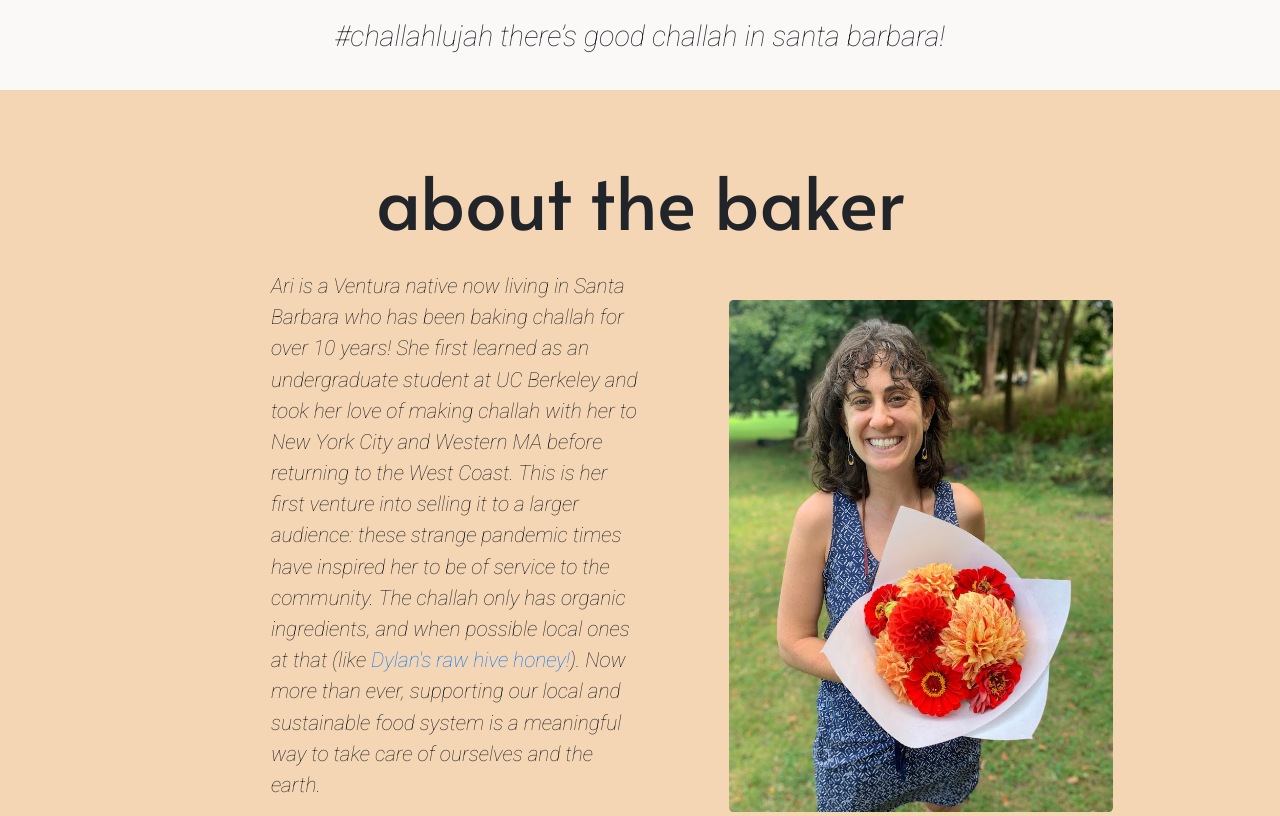
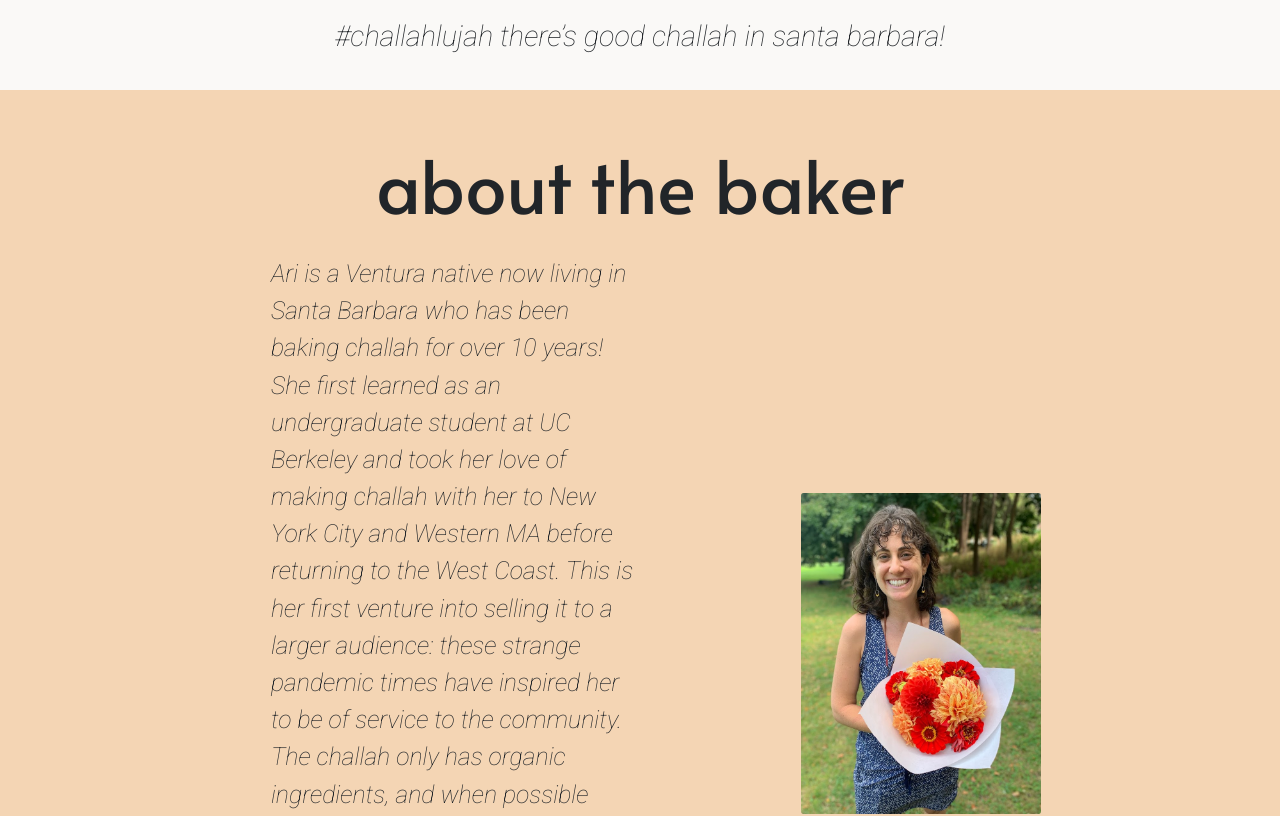
Before and after one commit to capetillo/challahlujah, a React (Create React App) app: page / in a window 1280 px wide. Shown: the part 660-1476 px from the top of the page. Built offline with nearby package versions, Linux system fonts and the light colour scheme.

Commit message:
adds anchor tag to ig logo, adds padding to footer

```diff
--- a/src/components/About/About.css
+++ b/src/components/About/About.css
@@ -8,7 +8,7 @@
 
 .bio {
     font-family: 'Roboto', sans-serif;
-    font-size: calc(0.5em + 1vw);
+    font-size: calc(0.75em + 1vw);
 }
 
 .photo {
@@ -20,7 +20,7 @@
 }
 
   #ari {
-    width: 30vw;
+    width: 30vh;
     border-radius: 1%;
 }
 
--- a/src/components/About/About.jsx
+++ b/src/components/About/About.jsx
@@ -6,12 +6,12 @@ import {Row, Col, Image} from 'react-bootstrap';
 const About = (props) => {
     return (
         <div className="about" id="about">
-            <Row className="d-flex align-items-center justify-content-center pt-3">
+            <Row className="d-flex align-items-center justify-content-center">
                 <div className="about-header">
                     <p className="about-ari-header">about the baker</p>
                 </div>
             </Row>
-            <Row className="px-5 no-gutters">
+            <Row className="px-5 pb-3 no-gutters">
                 <Col md={2}>
                 </Col>
                 <Col sm ={12} md={4} className="d-flex align-items-center justify-content-center mr-sm-5">
@@ -30,7 +30,7 @@ const About = (props) => {
                     way to take care of ourselves and the earth.
                     </p>
                 </Col>
-                <Col sm={12} md={4} className="d-flex align-items-center justify-content-center img-responsive ml-md-5 pt-4">
+                <Col sm={12} md={4} className="d-flex align-items-center justify-content-center img-responsive ml-md-5 pt-xs-4">
                     <div className="photo">
                         <div className="ari-photo">
                             <Image src={ari} alt="ari, the baker" id="ari" />
--- a/src/components/Footer/Footer.jsx
+++ b/src/components/Footer/Footer.jsx
@@ -8,22 +8,18 @@ const Footer = (props) => {
     return (
         <div className="footer">
             <Row className="p-3 ml-md-3 d-flex justify-content-start">
-
                 <Col xs={6} className="p-3 ml-md-3 d-flex justify-content-start">
                     <p id="footer-line-1" >all organic. local honey. fresh parve.</p>
                 </Col>
-                <Col className="p-3 mr-md-3 d-flex justify-content-end">
-                <Image src={instagram} alt="instagram" id="ig-logo" />
+                <Col className="p-3 mr-md-4 d-flex justify-content-end">
+                    <a href="https://www.instagram.com/challahbyari/" target="blank">
+                        <Image src={instagram} alt="instagram" id="ig-logo" />
+                    </a>
                 </Col>
-                {/* </Row> */}
-                {/* <Row className="p-3 ml-md-3 d-flex justify-content-start"> */}
-
-                <Col xs={12}>
+                <Col xs={12} className="p-3 ml-md-3 d-flex justify-content-start">
                     <p id="footer-line-2">santa barbara, ca</p>
                 </Col>
-
             </Row>
-
         </div>
     )
 }
```
